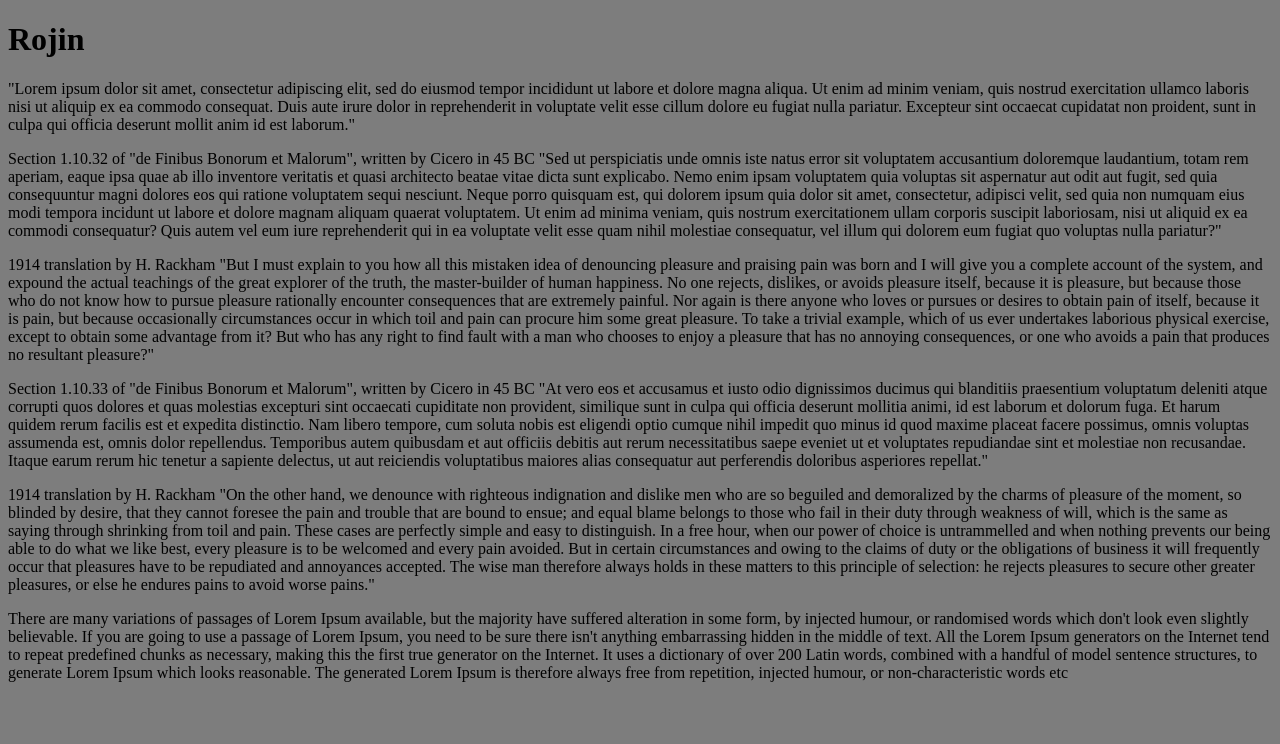
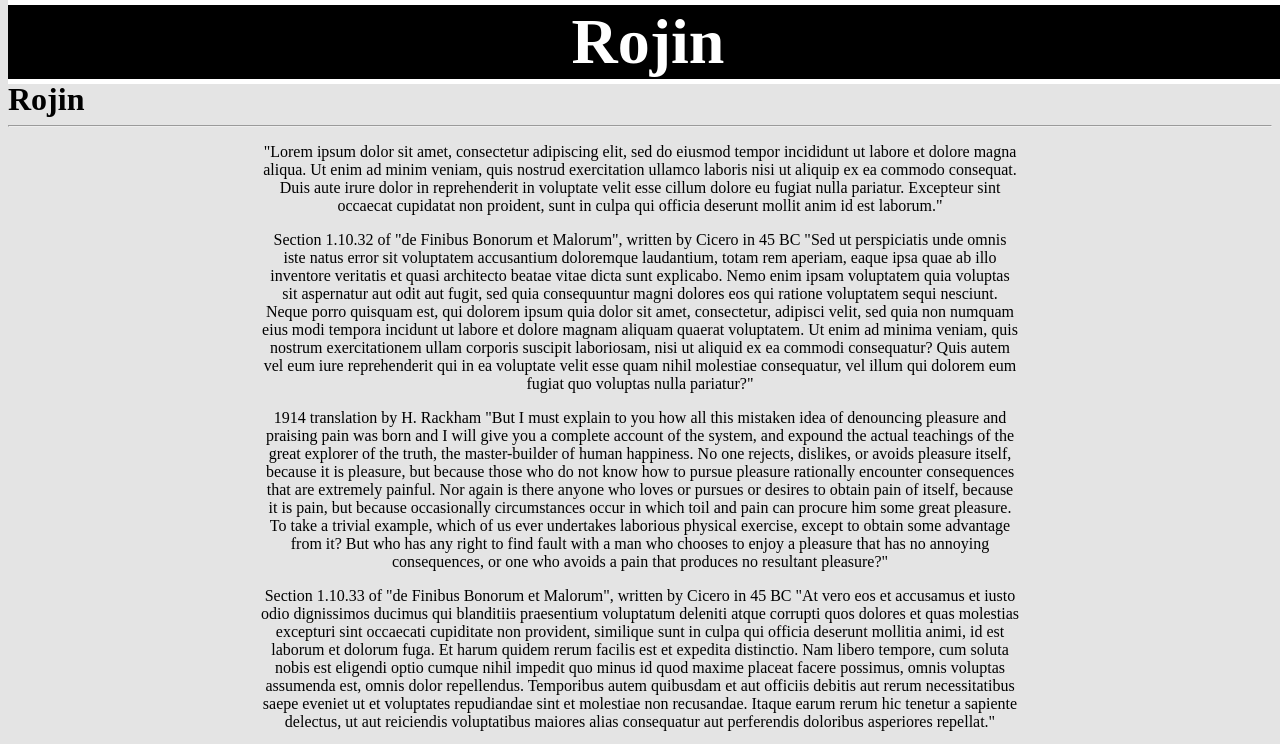
Before and after one commit to rojin025/MEDA_Project_Portfolio_18-3-1, a plain HTML site: page index.html in a window 1280 px wide. Shown: the top 744 px of the page. Drawn offline with Linux system fonts and the light colour scheme; a web font is replaced by a local one.

Commit message:
bar
added some bar with rojin

```diff
--- a/css/styles.css
+++ b/css/styles.css
@@ -1,6 +1,35 @@
 body {
-  background: #7d7d7d;
+  background: #e4e4e4;
 }
 #bar {
-
+  /* background-color: #000000; */
+  border-top: 50px solid #e4e4e4;
+  /* border-bottom: 8px solid #ffffff; */
+  margin: 10px auto -15px auto;
+  /* margin-top: 10px;
+  margin-left: auto;
+  margin-right: auto;
+  margin-bottom: auto; */
 }
+#roll {
+  background-color: #000000;
+  border-top: 40px solid #ffffff;
+  border-bottom: 5px solid #ffffff;
+  margin-top: -35px;
+  margin-bottom: 0px;
+}
+header {
+  color: #ffffff;
+  font-family: Noto;
+  font-size: 2em;
+  text-align: center;
+  font-weight: bold;
+  overflow: hidden;
+  position: fixed;
+  top: 0;
+  width: 100%;
+}
+.content {
+  text-align: center;
+  margin: auto 20%;
+}
--- a/index.html
+++ b/index.html
@@ -2,12 +2,20 @@
 <html>
   <head>
     <meta charset="utf-8">
+    <link href="https://fonts.googleapis.com/css?family=Noto+SerifRaleway" rel="stylesheet">
     <title>Rojin</title>
     <link rel="stylesheet" href="css/styles.css">
     </style>
   </head>
   <body>
-    <h1>Rojin</h1>
+    <div id="bar">
+      <h1>Rojin</h1>
+    </div>
+    <hr>
+    <header>
+      <h1 id="roll" >Rojin</h1>
+    </header>
+    <div class="content">
     <p>"Lorem ipsum dolor sit amet, consectetur adipiscing elit, sed do eiusmod tempor incididunt ut labore et dolore magna aliqua. Ut enim ad minim veniam, quis nostrud exercitation ullamco laboris nisi ut aliquip ex ea commodo consequat. Duis aute irure dolor in reprehenderit in voluptate velit esse cillum dolore eu fugiat nulla pariatur. Excepteur sint occaecat cupidatat non proident, sunt in culpa qui officia deserunt mollit anim id est laborum."</p>
     <p>Section 1.10.32 of "de Finibus Bonorum et Malorum", written by Cicero in 45 BC
       "Sed ut perspiciatis unde omnis iste natus error sit voluptatem accusantium doloremque laudantium, totam rem aperiam, eaque ipsa quae ab illo inventore veritatis et quasi architecto beatae vitae dicta sunt explicabo. Nemo enim ipsam voluptatem quia voluptas sit aspernatur aut odit aut fugit, sed quia consequuntur magni dolores eos qui ratione voluptatem sequi nesciunt. Neque porro quisquam est, qui dolorem ipsum quia dolor sit amet, consectetur, adipisci velit, sed quia non numquam eius modi tempora incidunt ut labore et dolore magnam aliquam quaerat voluptatem. Ut enim ad minima veniam, quis nostrum exercitationem ullam corporis suscipit laboriosam, nisi ut aliquid ex ea commodi consequatur? Quis autem vel eum iure reprehenderit qui in ea voluptate velit esse quam nihil molestiae consequatur, vel illum qui dolorem eum fugiat quo voluptas nulla pariatur?"</p>
@@ -19,5 +27,6 @@
       "On the other hand, we denounce with righteous indignation and dislike men who are so beguiled and demoralized by the charms of pleasure of the moment, so blinded by desire, that they cannot foresee the pain and trouble that are bound to ensue; and equal blame belongs to those who fail in their duty through weakness of will, which is the same as saying through shrinking from toil and pain. These cases are perfectly simple and easy to distinguish. In a free hour, when our power of choice is untrammelled and when nothing prevents our being able to do what we like best, every pleasure is to be welcomed and every pain avoided. But in certain circumstances and owing to the claims of duty or the obligations of business it will frequently occur that pleasures have to be repudiated and annoyances accepted. The wise man therefore always holds in these matters to this principle of selection: he rejects pleasures to secure other greater pleasures, or else he endures pains to avoid worse pains."
      </p>
     <p>There are many variations of passages of Lorem Ipsum available, but the majority have suffered alteration in some form, by injected humour, or randomised words which don't look even slightly believable. If you are going to use a passage of Lorem Ipsum, you need to be sure there isn't anything embarrassing hidden in the middle of text. All the Lorem Ipsum generators on the Internet tend to repeat predefined chunks as necessary, making this the first true generator on the Internet. It uses a dictionary of over 200 Latin words, combined with a handful of model sentence structures, to generate Lorem Ipsum which looks reasonable. The generated Lorem Ipsum is therefore always free from repetition, injected humour, or non-characteristic words etc</p>
+    </div>
   </body>
 </html>
```
